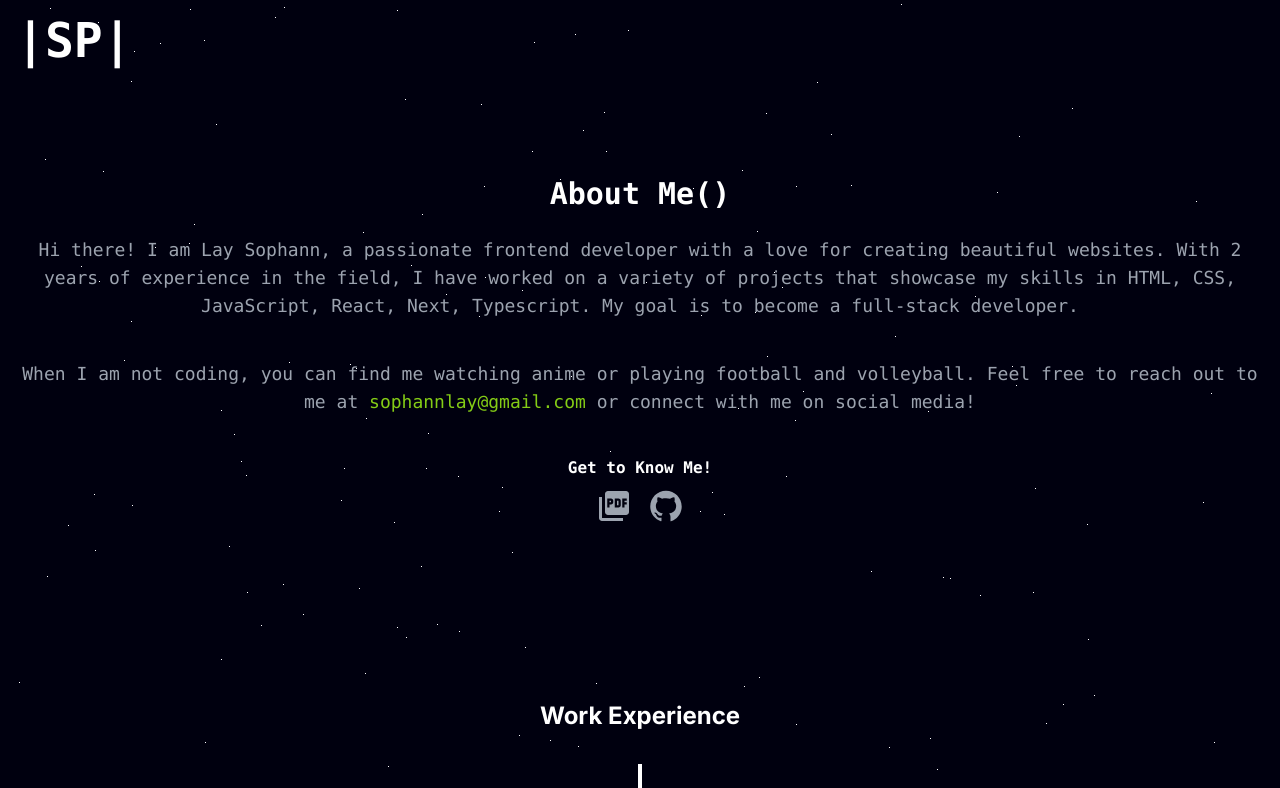
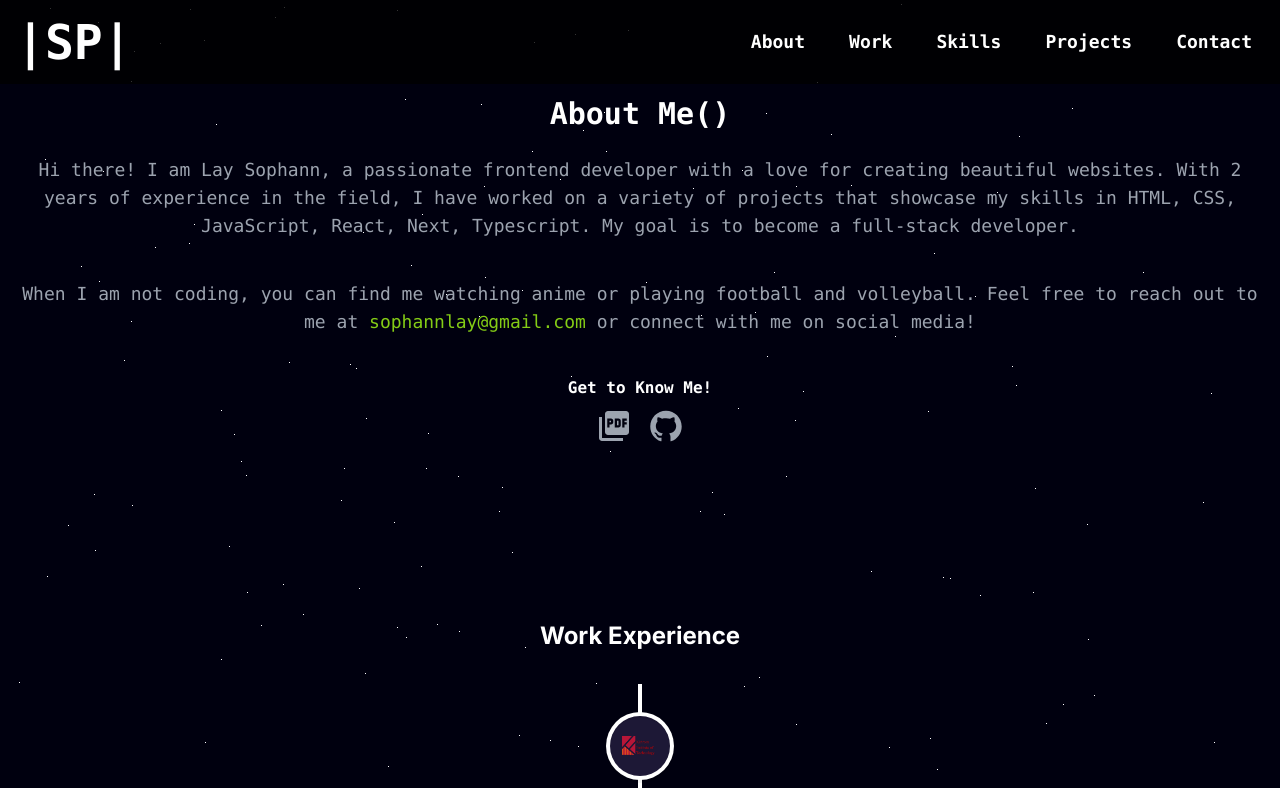
Before and after one commit to laysophann/portfolio, a Next.js app: page / in a window 1280 px wide. Shown: the top 788 px of the page. Built offline with nearby package versions, Linux system fonts and the light colour scheme.

Commit message:
Everything done,only update projects stay remain

```diff
--- a/components/Navigation.js
+++ b/components/Navigation.js
@@ -1,6 +1,7 @@
-import React, { useState } from "react";
+import React, { useState, useEffect } from "react";
 import { FaBars, FaTimes } from "react-icons/fa";
 import "../app/globals.css";
+import useMediaQuery from "./useMedieQuery";
 
 function Navigation() {
   const [isNavOpen, setIsNavOpen] = useState(false);
@@ -9,12 +10,27 @@ function Navigation() {
     setIsNavOpen(!isNavOpen);
   };
 
+  const isMobile = useMediaQuery("(max-width: 767px)");
+  const isDesktop = useMediaQuery("(min-width: 768px)");
+
+  useEffect(() => {
+    // Close the mobile navigation when switching to desktop view
+    if (!isMobile) {
+      setIsNavOpen(false);
+    }
+  }, [isMobile]);
+
   return (
-    <nav className={`p-4 ${isNavOpen ? "fixed-nav" : ""}`}>
+    <nav
+      className={`p-4 ${isMobile && isNavOpen ? "fixed-nav" : ""} ${
+        isDesktop ? "fixed-nav" : ""
+      }`}
+    >
       <div className="flex justify-between items-center">
         <h1 className="font-bold text-5xl cursor-pointer">|SP|</h1>
 
-        {isNavOpen ? (
+        {isMobile ? (
+          isNavOpen ? (
             <FaTimes
               onClick={toggleNav}
               className="text-gray-400 cursor-pointer"
@@ -24,9 +40,28 @@ function Navigation() {
               onClick={toggleNav}
               className="text-gray-400 cursor-pointer lg:hidden"
             />
+          )
+        ) : (
+          <ul className="text-lg text-white font-semibold space-x-5 flex items-center">
+            <li className="hover:text-gray-400 rounded-lg p-3">
+              <a href="#about">About</a>
+            </li>
+            <li className="hover:text-gray-400 rounded-lg p-3">
+              <a href="#work">Work</a>
+            </li>
+            <li className="hover:text-gray-400 rounded-lg p-3">
+              <a href="#skills">Skills</a>
+            </li>
+            <li className="hover:text-gray-400 rounded-lg p-3">
+              <a href="#projects">Projects</a>
+            </li>
+            <li className="hover:text-gray-400 rounded-lg p-3">
+              <a href="#contact">Contact</a>
+            </li>
+          </ul>
         )}
       </div>
-      {isNavOpen ? (
+      {isMobile && isNavOpen ? (
         <ul
           className={`mt-4 flex flex-col justify-center items-center
         text-lg text-white font-semibold`}
@@ -57,9 +92,7 @@ function Navigation() {
             </a>
           </li>
         </ul>
-      ) : (
-        ""
-      )}
+      ) : null}
     </nav>
   );
 }
```
Also changed, not shown: app/globals.css (+6 -2 lines). Lines whose indentation alone changed are shown as unchanged.
